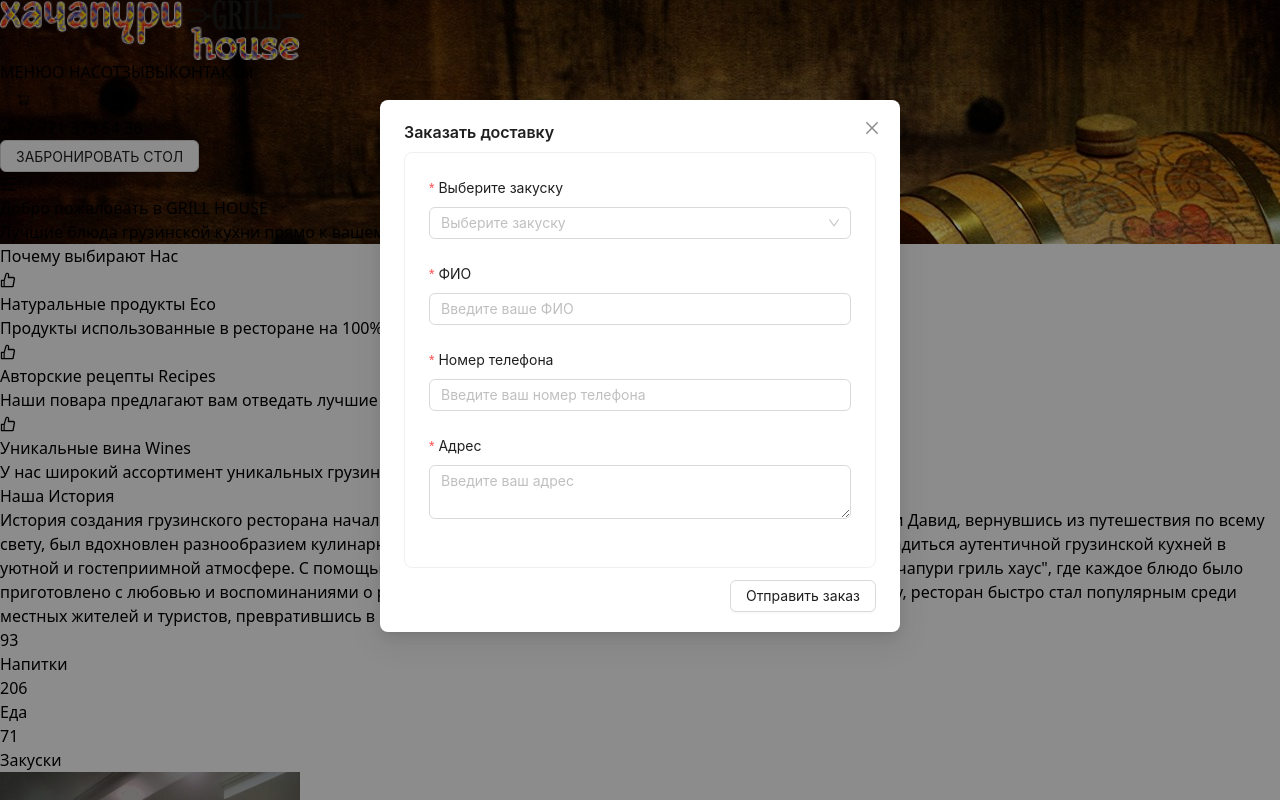
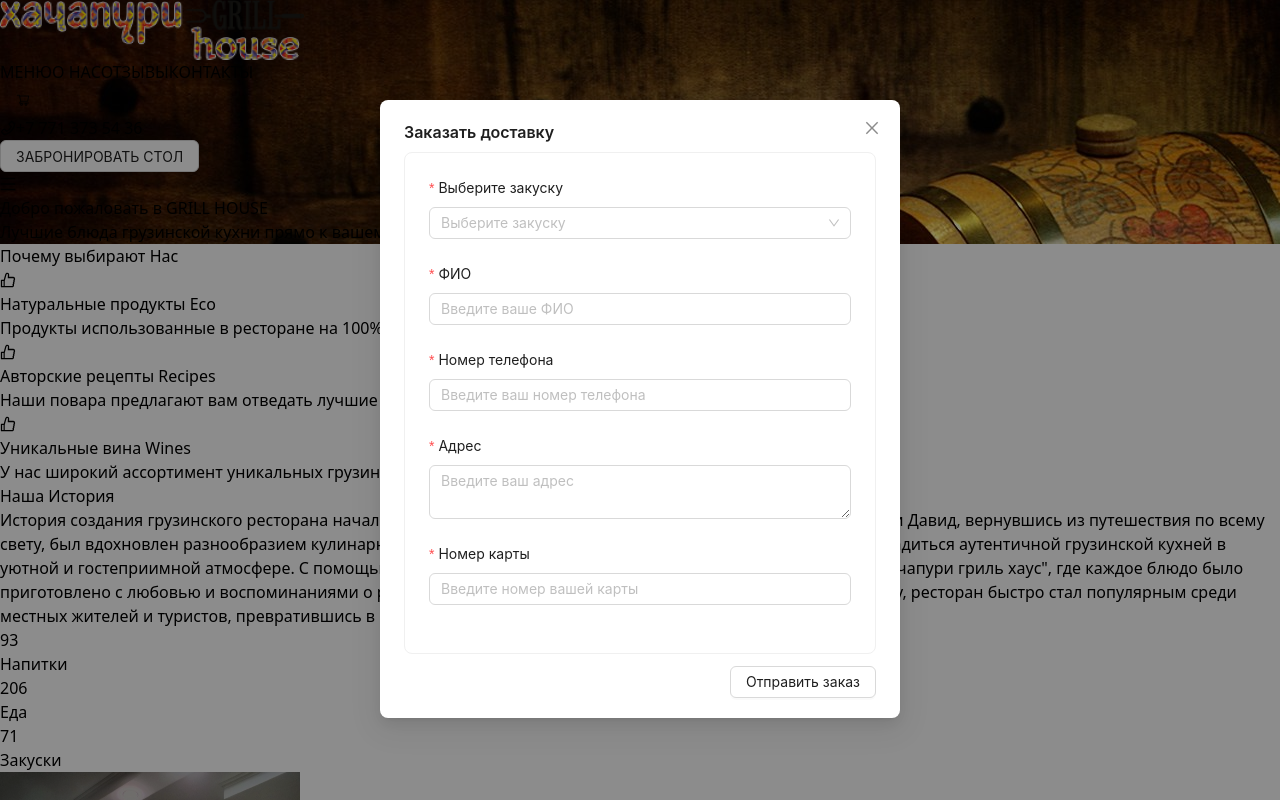
Before and after one commit to FxFurEN/restoran, a React (Vite) app: page / in a window 1280 px wide. Both pictures are taken after a click on the button 23 px from the left and 100 px from the top of the page. Shown: the top 800 px of the page. Built offline with nearby package versions, Linux system fonts and the light colour scheme; no server answers.

Commit message:
add card-number

```diff
--- a/src/components/CartModal.tsx
+++ b/src/components/CartModal.tsx
@@ -15,7 +15,7 @@ const ReservationModal = ({ visible, onCancel }) => {
 
   const handleFinish = async (values) => {
     setConfirmLoading(true);
-    const { snacks, fullName, phone, address } = values;
+    const { snacks, fullName, phone, address, cardNumber  } = values;
 
     // Объединяем выбранные блюда в одну строку с разделителем ', '
     const snacksString = snacks.join(', ');
@@ -23,7 +23,7 @@ const ReservationModal = ({ visible, onCancel }) => {
     const { data, error } = await supabase
       .from('delivery_orders')
       .insert([
-        { snack: snacksString, full_name: fullName, phone, address }
+        { snack: snacksString, full_name: fullName, phone, address, card_number: cardNumber }
       ]);
 
     if (error) {
@@ -43,6 +43,18 @@ const ReservationModal = ({ visible, onCancel }) => {
     setConfirmLoading(false);
     onCancel();
   };
+
+  const formatCardNumber = (value) => {
+    // Удаляем все символы, кроме цифр
+    const cleanedValue = value.replace(/\D/g, '');
+
+    // Добавляем тире после каждых 4 цифр
+    const formattedValue = cleanedValue.replace(/(\d{4})/g, '$1-');
+
+    // Убираем последний лишний тире, если он есть
+    return formattedValue.replace(/-$/, '');
+  };
+
 
   return (
     <Modal
@@ -113,6 +125,26 @@ const ReservationModal = ({ visible, onCancel }) => {
           >
             <Input.TextArea placeholder="Введите ваш адрес" />
           </Form.Item>
+          <Form.Item
+            name="cardNumber"
+            label="Номер карты"
+            rules={[
+              { required: true, message: 'Пожалуйста, введите номер вашей карты!' },
+              { pattern: /^[0-9-]+$/, message: 'Номер карты должен состоять только из цифр и тире!' }
+            ]}
+          >
+            <Input
+              maxLength={19} // Максимальная длина 19 символов включая тире
+              placeholder="Введите номер вашей карты"
+              onChange={(e) => {
+                // Форматируем значение при каждом изменении
+                const value = e.target.value;
+                const formattedValue = formatCardNumber(value);
+                // Устанавливаем отформатированное значение в поле ввода
+                form.setFieldsValue({ cardNumber: formattedValue });
+              }}
+            />
+          </Form.Item>
         </Form>
       </Card>
     </Modal>
```
Also changed, not shown: 1 other file (tests, documents, lock files or other folders).
